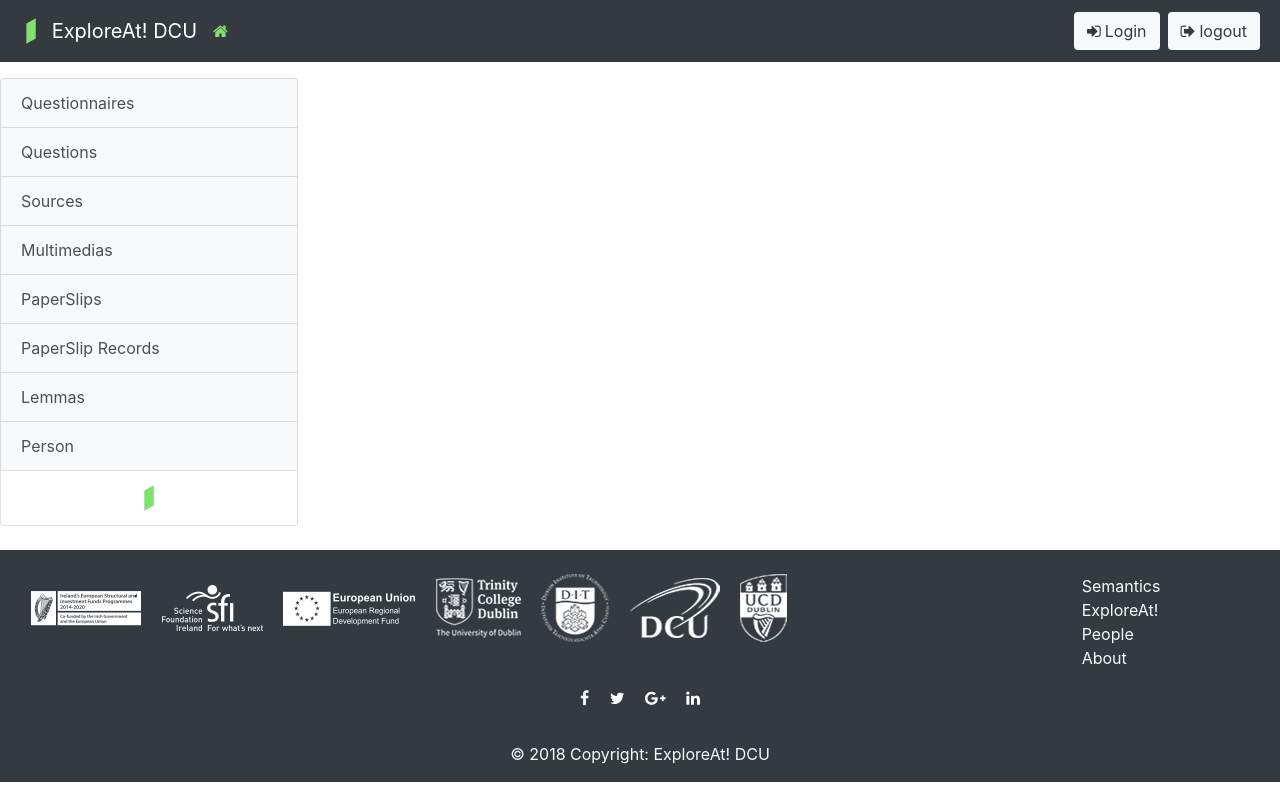
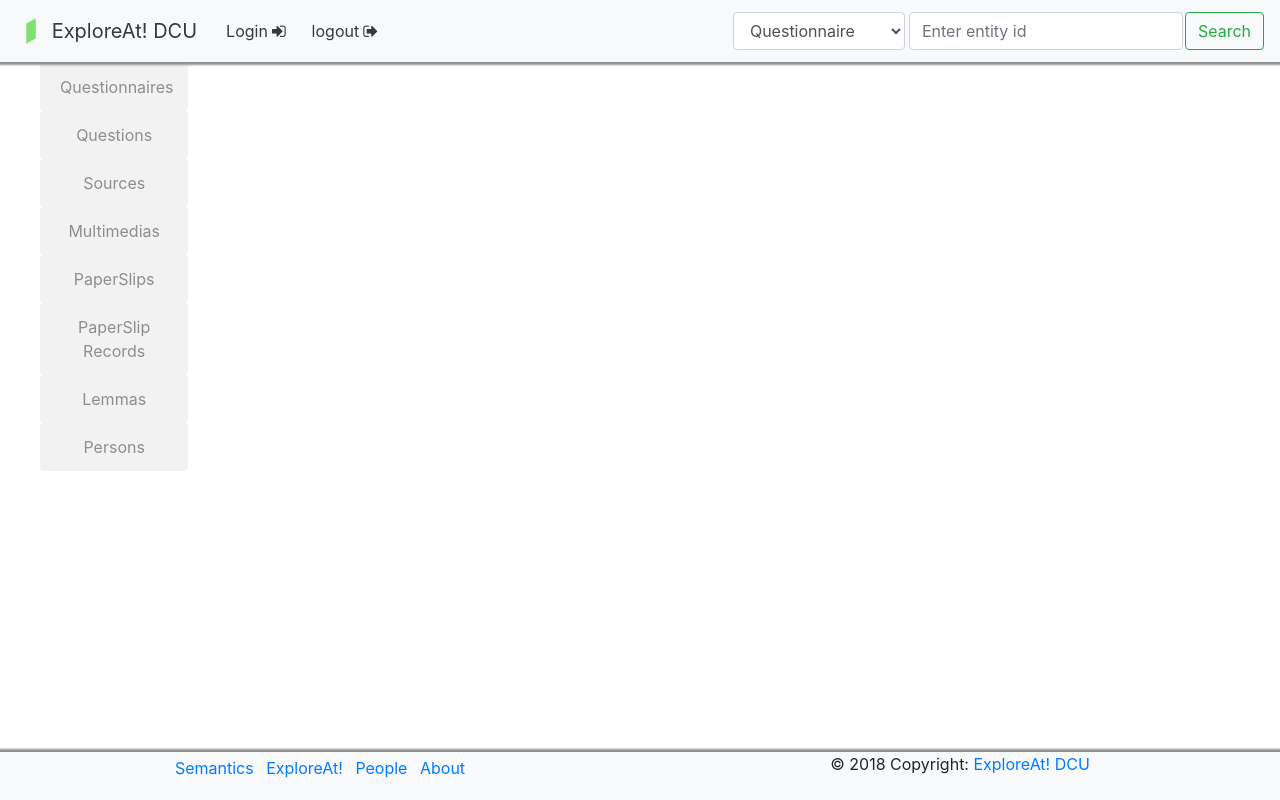
Before and after one commit to masons40/Semantic-web-portal-for-exploring-historical-linked-open-data, a Django app: page /data_display/ in a window 1280 px wide. Run offline with Django 3.2, Linux system fonts and the light colour scheme; some libraries are stand-ins or nearby versions; some web fonts are replaced.

Commit message:
new design, bug fixes and JQuery effects

```diff
--- a/data_display/forms.py
+++ b/data_display/forms.py
@@ -5,4 +5,4 @@
 
     class Meta:
         model = models.changes
-        fields = ['attributeName','oldValue','newValue']
+        fields = ['newValue']
--- a/data_display/static/css/style.css
+++ b/data_display/static/css/style.css
@@ -1,3 +1,58 @@
-h4{
-	color:green;
+
+.list-group-item{
+    border:none;
+	color:#8e8e8e;
+	background-color:#f2f2f2;
+    text-align:center;
 }
+.list-group-item:hover{
+    border:none;
+	background-color:#afafaf;
+	color:#f2f2f2;
+}
+.custom-li{
+	list-style-type:none;
+}
+nav{
+	z-index:10;
+	border-bottom:1px solid #8e8e8e;
+	width:100%;
+	box-shadow: 0 0 2px 2px #8e8e8e;
+}
+.custom-li{
+	text-align:left;
+}
+.saveIcons:hover{
+	cursor:pointer;
+}
+.custom-form{
+	border:1px solid #8e8e8e;
+	padding:5px;
+	border-radius:5%;
+}
+.input-item{
+	margin:4px;
+	width:100%
+}
+.dropdown-menu{
+	border:none;
+	background-color:#f2f2f2;
+}
+.dropdown-item{
+
+	color:#8e8e8e;;
+}
+.bg-custom-colour{
+	background-color:#f2f2f2 !important;
+}
+.btn-custom{
+	background-color:white;
+	border:none;
+	margin-left:10px;
+}
+
+@media only screen and (max-width: 800px) {
+    aside {
+        display:none;
+    }
+}
--- /dev/null
+++ b/data_display/static/script/styleScripting.js
@@ -0,0 +1,18 @@
+$( document ).ready(function() {
+
+	$('#menuBtn').click(function(){
+		$('#menuToShow').toggle("slow");
+
+	});
+
+	$('.saveIcons').click(function(){
+		var attr = $(this).attr('data-id');
+		$('#' + attr).toggle("show")
+	});
+
+	$('.imageToShow').click(function(){
+		var attr = $(this).attr('data-id');
+		$('#' + attr).toggle("show")
+	});
+
+});
--- a/data_display/templates/data_display/base.html
+++ b/data_display/templates/data_display/base.html
@@ -7,44 +7,38 @@
 	<head>
 		<title>Adapt LOD Project</title>
 		<meta lang="en">
-		<meta charset="utf-8"><link rel="shortcut icon" href="{% static 'images/logo.png'%}" />
+		<meta charset="utf-8">
+		<link rel="shortcut icon" href="{% static 'images/logo.png'%}" />
 		<link rel="stylesheet" href="https://cdnjs.cloudflare.com/ajax/libs/font-awesome/4.7.0/css/font-awesome.min.css">
 		<link href="https://fonts.googleapis.com/css?family=Sunflower:300" rel="stylesheet">
 		<meta name="viewport" content="width=device-width, initial-scale=1, shrink-to-fit=no">
 		<link rel="stylesheet" href="https://stackpath.bootstrapcdn.com/bootstrap/4.1.1/css/bootstrap.min.css" integrity="sha384-WskhaSGFgHYWDcbwN70/dfYBj47jz9qbsMId/iRN3ewGhXQFZCSftd1LZCfmhktB" crossorigin="anonymous">
-		<link rel="stylesheet" href="{% static 'css/style.css' %}" type="css/text">
+		<link rel="stylesheet" href="{% static 'css/style.css' %}">
 	</head>
 
 	<body>
-	    <nav class="navbar navbar-expand-md navbar-dark bg-dark ">
-			<button class="navbar-toggler navbar-toggler-right" type="button" data-toggle="collapse" data-target="#navbarNavDropdown" aria-controls="navbarNavDropdown" aria-expanded="false" aria-label="Toggle navigation">
-				<span class="navbar-toggler-icon"></span>
-			</button>
-
+		<nav class="navbar navbar-expand-lg navbar-light bg-light">
 			<a class="navbar-brand" href="{% url 'account:index' %}">
 				<img src="{% static 'images/logo.png'%}" width="30" height="30" class="d-inline-block align-top" alt="">
-				<span class="menu-collapsed">ExploreAt! DCU</span>
+				<span class="menu-collapsed text-dark">ExploreAt! DCU</span>
 			</a>
-			<a href="{% url 'account:index' %}" data-toggle="tooltip" data-placement="bottom" title="Home">
-				<i class="fa fa-home mr-1" style="color:rgb(130,226,112);"></i>
-			</a>
-			<div class="collapse navbar-collapse" id="navbarNavDropdown">
-				<ul class="navbar-nav ml-auto">
-					<li class="nav-item active m-1">
+			<button class="navbar-toggler" type="button" data-toggle="collapse" data-target="#navbarSupportedContent" aria-controls="navbarSupportedContent" aria-expanded="false" aria-label="Toggle navigation">
+				<i class="fa fa-caret-down"></i>
+			</button>
+			<div class="collapse navbar-collapse" id="navbarSupportedContent">
+				<ul class="navbar-nav mr-auto">
+					<li class="nav-item active mr-auto">
 						<form action="{% url 'account:login' %}" >
 							{% csrf_token %}
-							<button class="btn btn-default bg-light text-dark" ><i class="fa fa-sign-in mr-1"></i>Login</button>
+							<button class="btn btn-default bg-light text-dark" >Login<span style="margin:2px;"></span><i class="fa fa-sign-in"></i></button>
 						</form>
 					</li>
-					<li class="nav-item active m-1">
+					<li class="nav-item active  mr-auto">
 						<form action="{% url 'account:logout' %}">
 							{% csrf_token %}
-							<button class="btn btn-default bg-light text-dark" ><i class="fa fa-sign-out mr-1"></i>logout</button>
+							<button class="btn btn-default bg-light text-dark" >logout<span style="margin:2px;"></span><i class="fa fa-sign-out"></i></button>
 						</form>
 					</li>
-
-					<!-- This menu is hidden in bigger devices with d-sm-none.
-				   The sidebar isn't proper for smaller screens imo, so this dropdown menu can keep all the useful sidebar itens exclusively for smaller screens  -->
 					<li class="nav-item dropdown d-sm-block d-md-none">
 						<a class="nav-link dropdown-toggle" href="#" id="smallerscreenmenu" data-toggle="dropdown" aria-haspopup="true" aria-expanded="false">
 						  Menu
@@ -60,75 +54,100 @@
 							<a class="dropdown-item" href="data_display/Person">Persons</a>
 						</div>
 					</li>
-					<!-- Smaller devices menu END -->
-
 				</ul>
+				<form method="post" action="{% url 'data_display:index' %}" class="form-inline">
+					{% csrf_token %}
+					<div class="form-inline">
+						<select name="type" class="form-control input-item">
+							<option value="Questionnaire">Questionnaire</option>
+							<option value="Question">Question</option>
+							<option value="Source">Source</option>
+							<option value="Multimedia">Multimedia</option>
+							<option value="PaperSlip">PaperSlip</option>
+							<option value="PaperSlipRecord">PaperSlipRecord</option>
+							<option value="Lemma">Lemma</option>
+							<option value="Person">Person</option>
+						</select>
+						<input type="text" class="form-control " name="id" placeholder="Enter entity id" aria-label="Search">
+						<button type="submit" class="btn btn-outline-success " style="margin-left:2px;">Search</button>
+					</div>
+				</form>
 			</div>
 		</nav>
 
-		<div class="row mt-3">
-			<!-- Sidebar -->
-			<div id="sidebar-container" class="sidebar-expanded d-none d-md-block col-2 col-md-3">
-				<ul class="list-group sticky-top sticky-offset">
-				    <!-- Questionnaire Box -->
-					<a href="{% url 'data_display:index' type='Questionnaire' amount=10 offset=1 %}" class="bg-light list-group-item list-group-item-action flex-column align-items-start" value="http://exploreat.adaptcentre.ie/Questionnaire">
+		<div class="row">
+			<!-- Sidebar
+			<div class="container-fluid" id="menuToShow" style="display:none">
+				<div >
+					<ul class="list-group">
+
+						<a href="{% url 'data_display:index' type='Questionnaire' amount=10 offset=1 %}" class="list-group-item" >
 							Questionnaires
 						</a>
-					<!-- END Questionnaire Box -->
 
-					<!-- Question Box -->
-					<a href="{% url 'data_display:index' type='Question' amount=10 offset=1 %}" class="bg-light list-group-item list-group-item-action flex-column align-items-start">
+						<a href="{% url 'data_display:index' type='Question' amount=10 offset=1 %}" class="list-group-item" >
 							Questions
 						</a>
-					<!-- END Question Box -->
 
-					<!-- Source Box -->
-					<a href="{% url 'data_display:index' type='Source' amount=10 offset=1 %}" class="bg-light list-group-item list-group-item-action flex-column align-items-start">
+						<a href="{% url 'data_display:index' type='Source' amount=10 offset=1 %}" class="list-group-item" >
 							Sources
 						</a>
-					<!-- END Source Box -->
 
-					<!-- Multimedia Box -->
-					<a href="{% url 'data_display:index' type='Multimedia' amount=10 offset=1 %}" class="bg-light list-group-item list-group-item-action flex-column align-items-start">
+						<a href="{% url 'data_display:index' type='Multimedia' amount=10 offset=1 %}" class="list-group-item">
 							Multimedias
 						</a>
-					<!-- END Multimedia Box -->
 
-					<!-- PaperSlip Box -->
-					<a href="{% url 'data_display:index' type='PaperSlip' amount=10 offset=1 %}" class="bg-light list-group-item list-group-item-action flex-column align-items-start">
+						<a href="{% url 'data_display:index' type='PaperSlip' amount=10 offset=1 %}" class="list-group-item" >
 							PaperSlips
 						</a>
-					<!-- END PaperSlip Box -->
 
-					<!-- PaperSlipRecord Box -->
-					<a href="{% url 'data_display:index' type='PaperSlipRecord' amount=10 offset=1 %}" class="bg-light list-group-item list-group-item-action flex-column align-items-start">
+						<a href="{% url 'data_display:index' type='PaperSlipRecord' amount=10 offset=1 %}" class="list-group-item" >
 							PaperSlip Records
 						</a>
-					<!-- END PaperSlip Record Box -->
 
-					<!-- Lemma Box -->
-					<a href="{% url 'data_display:index' type='Lemma' amount=10 offset=1 %}" class="bg-light list-group-item list-group-item-action flex-column align-items-start">
+						<a href="{% url 'data_display:index' type='Lemma' amount=10 offset=1 %}" class="list-group-item" >
 							Lemmas
 						</a>
-					<!-- END Lemma Box -->
 
-					<!-- Person Box -->
-					<a href="{% url 'data_display:index' type='Person' amount=10 offset=1 %}" class="bg-light list-group-item list-group-item-action flex-column align-items-start" id="Person">
+						<a href="{% url 'data_display:index' type='Person' amount=10 offset=1 %}" class="list-group-item" >
 							Person
 						</a>
-					<!-- END Person Box -->
 
-
-					<!-- Logo -->
-					<li class="list-group-item logo-separator d-flex justify-content-center">
-						<img src="{% static 'images/logo.png'%}" width="30" height="30">
-					</li>
 					</ul>
-				<!-- List Group END-->
 
 
 				</div>
+			</div>
+			-->
 
+			<aside class="col-2">
+				<ul>
+					<li style="list-style-type:none;">
+						<a href="{% url 'data_display:index' type='Questionnaire' amount=10 offset=1 %}" class="list-group-item" >Questionnaires</a>
+					</li>
+					<li style="list-style-type:none;">
+						<a href="{% url 'data_display:index' type='Question' amount=10 offset=1 %}" class="list-group-item" >Questions</a>
+					</li>
+					<li style="list-style-type:none;">
+						<a href="{% url 'data_display:index' type='Source' amount=10 offset=1 %}" class="list-group-item" >Sources</a>
+					</li>
+					<li style="list-style-type:none;">
+						<a href="{% url 'data_display:index' type='Multimedia' amount=10 offset=1 %}" class="list-group-item" >Multimedias</a>
+					</li>
+					<li style="list-style-type:none;">
+						<a href="{% url 'data_display:index' type='PaperSlip' amount=10 offset=1 %}" class="list-group-item" >PaperSlips</a>
+					</li>
+					<li style="list-style-type:none;">
+						<a href="{% url 'data_display:index' type='PaperSlipRecord' amount=10 offset=1 %}" class="list-group-item" >PaperSlip Records</a>
+					</li>
+					<li style="list-style-type:none;">
+						<a href="{% url 'data_display:index' type='Lemma' amount=10 offset=1 %}" class="list-group-item" >Lemmas</a>
+					</li>
+					<li style="list-style-type:none;">
+						<a href="{% url 'data_display:index' type='Person' amount=10 offset=1 %}" class="list-group-item" >Persons</a>
+					</li>
+				</ul>
+			</aside>
 			{% block content%}
 
 			{% endblock %}
@@ -136,15 +155,44 @@
 		</div>
 
 		<!-- Footer -->
-		<footer class="page-footer font-small bg-dark pt-4 mt-4">
+		<footer class="page-footer font-small bg-light" style="border-top:1px solid #8e8e8e;width:100%;box-shadow: 0 0 2px 2px #8e8e8e;position:fixed;bottom:0;">
 
 			<!-- Footer Links -->
-			<div class="container-fluid text-center text-md-left">
-
-				<!-- Grid row -->
+			<div class="container-fluid">
 				<div class="row">
 
 					<!-- Grid column -->
+					<div class="col-md-6">
+
+						<!-- Links -->
+						<ul class="list-unstyled text-center">
+							<li class="d-inline-block m-1">
+								<a  href="http://exploreat.adaptcentre.ie/#Semantics">Semantics</a>
+							</li>
+							<li class="d-inline-block m-1">
+								<a  href="http://exploreat.adaptcentre.ie">ExploreAt!</a>
+							</li>
+							<li class="d-inline-block m-1">
+								<a  href="http://exploreat.adaptcentre.ie/#people">People</a>
+							</li>
+							<li class="d-inline-block m-1">
+								<a  href="http://exploreat.adaptcentre.ie/#about">About</a>
+							</li>
+						</ul>
+
+					</div>
+					<div class="col-md-6 text-center" >
+					    <div >© 2018 Copyright:
+							<a href="http://exploreat.adaptcentre.ie" > ExploreAt! DCU</a>
+						</div>
+					</div>
+
+				</div>
+
+				<!--
+				<div class="row">
+
+
 					<div class="col-md-10 mt-md-0 mt-3 d-none d-md-block">
 						<div class="d-inline-block ml-3" >
 							<img src="{% static 'images/ies.png'%}"  />
@@ -168,65 +216,14 @@
 							<img src="{% static 'images/ucd.png'%}" />
 						</div>
 					</div>
-					<!-- Grid column -->
 
-					<hr class="clearfix w-100 d-md-none pb-3">
-
-					<!-- Grid column -->
-					<div class="col-md-2 mb-md-0 mb-3">
-
-						<!-- Links -->
-						<ul class="list-unstyled">
-							<li>
-								<a class="text-light" href="http://exploreat.adaptcentre.ie/#Semantics">Semantics</a>
-							</li>
-							<li>
-								<a class="text-light" href="http://exploreat.adaptcentre.ie">ExploreAt!</a>
-							</li>
-							<li>
-								<a class="text-light" href="http://exploreat.adaptcentre.ie/#people">People</a>
-							</li>
-							<li>
-								<a class="text-light" href="http://exploreat.adaptcentre.ie/#about">About</a>
-							</li>
-						</ul>
-
-					</div>
-					<!-- Grid column -->
-
-				</div>
-				<!-- Grid row -->
-
-			</div>
-
-			<ul class="list-unstyled list-inline text-center">
-				<li class="list-inline-item">
-					<a class="btn-floating btn-fb mx-1" style="color:white;"><i class="fa fa-facebook" title="Facebook" data-toggle="tooltip"> </i></a>
-				</li>
-				<li class="list-inline-item">
-					<a class="btn-floating btn-tw mx-1" style="color:white;"><i class="fa fa-twitter" title="Twitter" data-toggle="tooltip"> </i></a>
-				</li>
-				<li class="list-inline-item">
-					<a class="btn-floating btn-gplus mx-1" style="color:white;"><i class="fa fa-google-plus" title="Google+" data-toggle="tooltip"> </i></a>
-				</li>
-				<li class="list-inline-item">
-					<a class="btn-floating btn-li mx-1" style="color:white;"><i class="fa fa-linkedin" title="Linkedin" data-toggle="tooltip"> </i></a>
-				</li>
-			</ul>
-
-			<!-- Copyright -->
-			<div class="footer-copyright text-center py-3 text-light">© 2018 Copyright:
-				<a href="http://exploreat.adaptcentre.ie" class="text-light"> ExploreAt! DCU</a>
-			</div>
-			<!-- Copyright -->
-
+                </div> -->
 		</footer>
-		<!-- Footer -->
-
 		<script src="https://code.jquery.com/jquery-3.3.1.slim.min.js" integrity="sha384-q8i/X+965DzO0rT7abK41JStQIAqVgRVzpbzo5smXKp4YfRvH+8abtTE1Pi6jizo" crossorigin="anonymous"></script>
 		<script src="https://cdnjs.cloudflare.com/ajax/libs/popper.js/1.14.3/umd/popper.min.js" integrity="sha384-ZMP7rVo3mIykV+2+9J3UJ46jBk0WLaUAdn689aCwoqbBJiSnjAK/l8WvCWPIPm49" crossorigin="anonymous"></script>
 		<script src="https://stackpath.bootstrapcdn.com/bootstrap/4.1.1/js/bootstrap.min.js" integrity="sha384-smHYKdLADwkXOn1EmN1qk/HfnUcbVRZyYmZ4qpPea6sjB/pTJ0euyQp0Mk8ck+5T" crossorigin="anonymous"></script>
-		<script type="text/javascript">
+		<script src={% static 'script/styleScripting.js' %} ></script>
+		<script>
 		$(document).ready(function(){
 			$('[data-toggle="tooltip"]').tooltip();
 		});
--- a/data_display/views.py
+++ b/data_display/views.py
@@ -120,8 +120,8 @@
         value.append(binding['o']['value'])
         shortname.append(word(binding['o']['value'],'#','/'))
 
-        if word(binding['o']['value'],'#','/') in names:
-            data['name'] = word(binding['o']['value'],'#','/')
+        if word(binding['p']['value'],'#','/') == 'label':
+            data['name'] = binding['o']['value']
 
         data[i] = {
                 'type':type,
@@ -150,19 +150,19 @@
     results = ""
     results = todos["results"]
     bindings = todos["results"]["bindings"]
-
-    index = int(amount)-10
+    endRange=0
+    index = 0
 
     for binding in bindings:
         if checkDataContained(data,binding['s']['value']) != True:
             data[index] = binding['s']['value']
             index += 1
-
-    data['range'] = range(int(offset)-1,int(amount))
+            endRange+=1
+    data['range'] = range(int(offset)-1,endRange)
     data['type'] = type
     data['amount'] = amount
     data['offset'] = offset
-
+    print("DATA:",data)
     return data
 
 def checkDataContained(data,value):
```
Also changed, not shown: data_display/templates/data_display/dataDisplay.html (+37 -19 lines), data_display/templates/data_display/index.html (+8 -28 lines), data_display/templatetags/search_filter.py (+44 -2 lines), db.sqlite3. Lines whose indentation alone changed are shown as unchanged.
